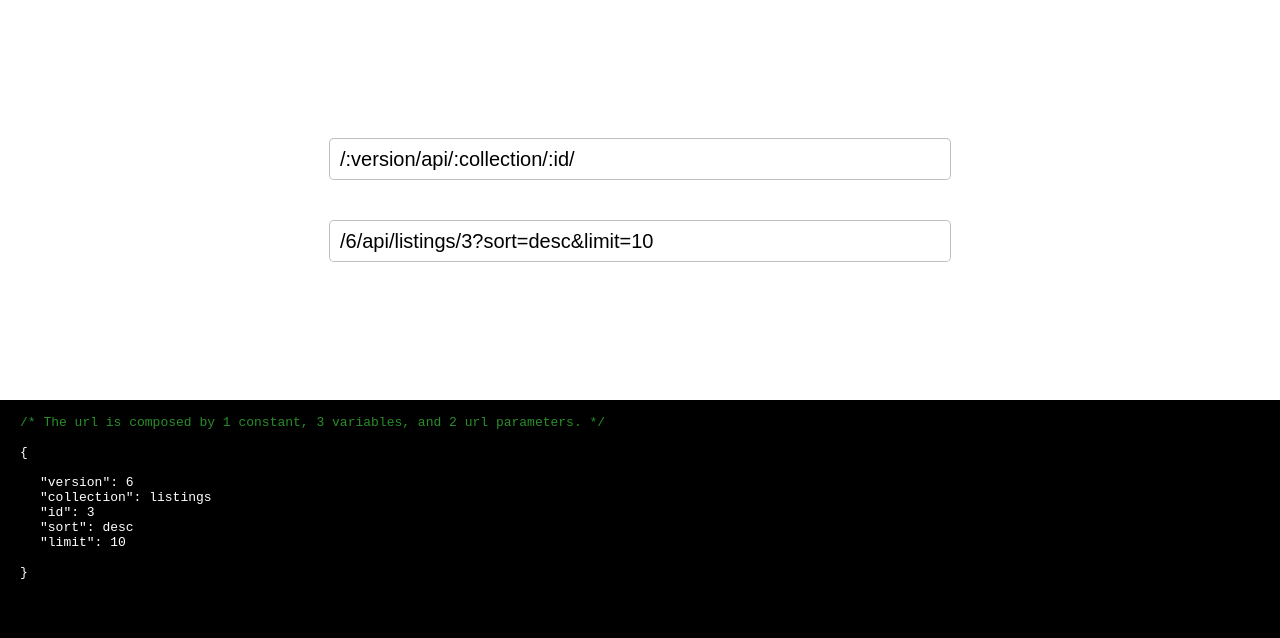
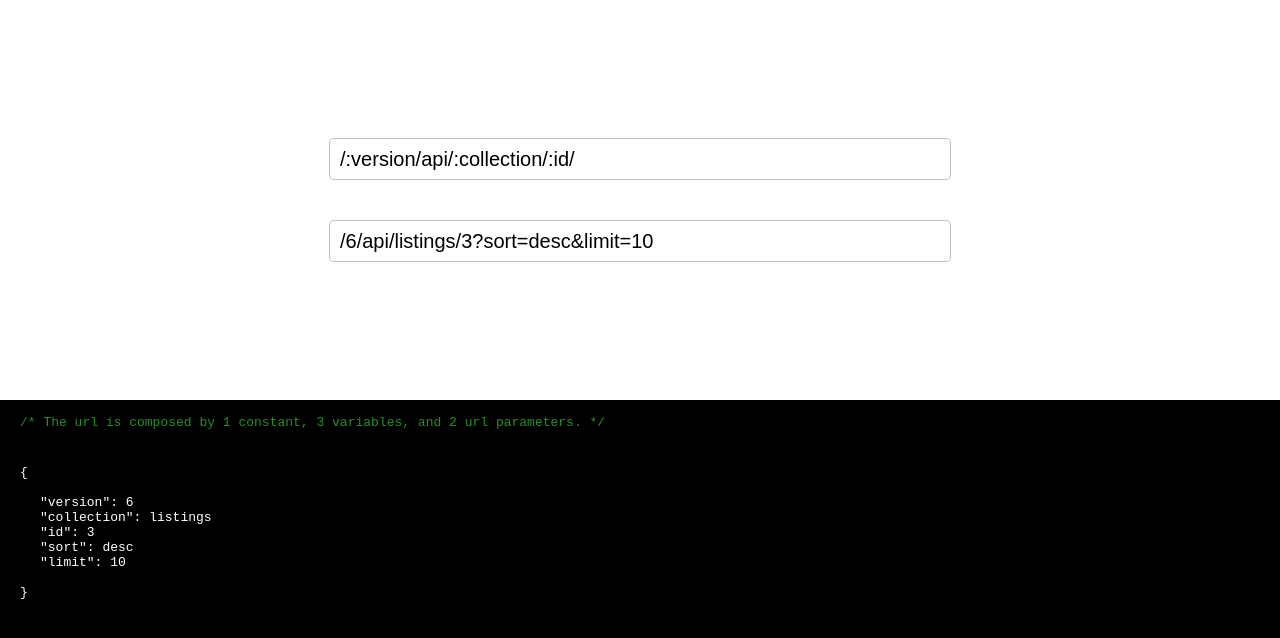
Before and after one commit to psaga/url-parser, a plain HTML site: page index.html in a window 1280 px wide. Drawn offline with Linux system fonts and the light colour scheme.

Commit message:
Add padding right summary section.

```diff
--- a/style.css
+++ b/style.css
@@ -42,7 +42,7 @@ body {
 
 .result > #summary {
     color: #288e28;
-    padding: 15px 0px 0px 20px;
+    padding: 15px 0px 20px 20px;
 }
 
 .result > .label {
```
